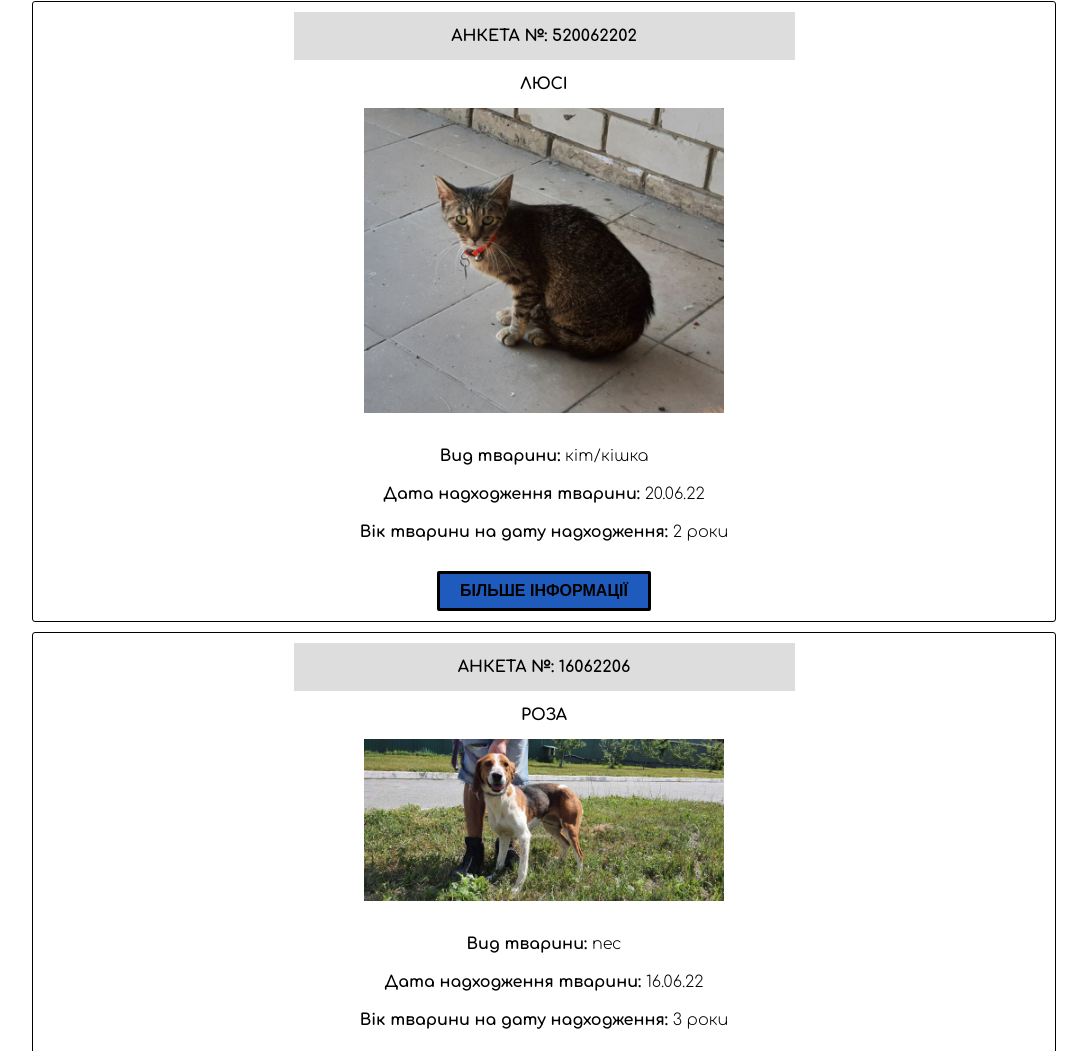
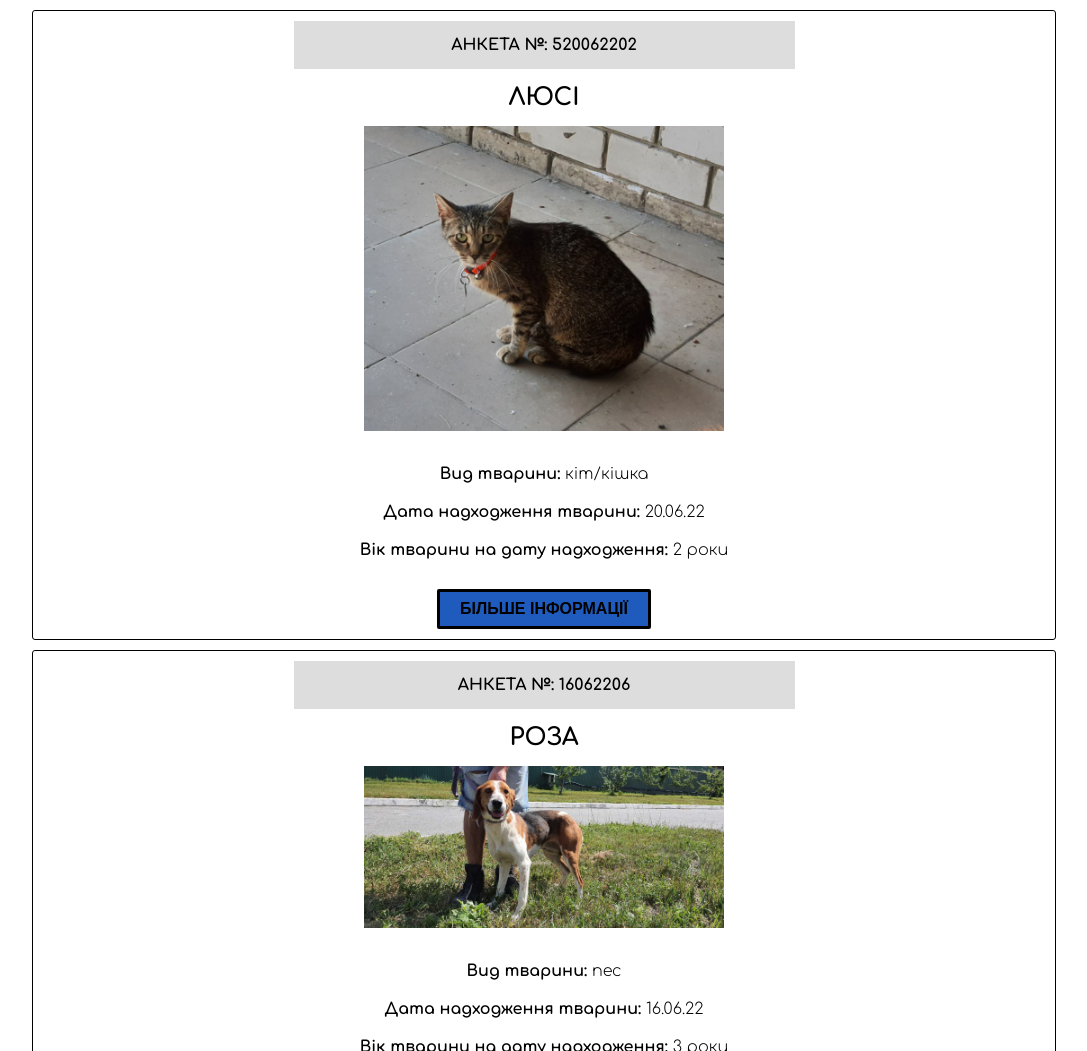
Before and after one commit to AleksKhryplyvets/animal_shelter, a plain HTML site: page index.html in a window 1280 px wide. Shown: the part 1284-2335 px from the top of the page, without its empty margins (96-1183 px from the left). Drawn offline with Linux system fonts and the light colour scheme.

Commit message:
added updates

```diff
--- a/index.html
+++ b/index.html
@@ -38,7 +38,6 @@
               height="315"
               src="https://www.youtube.com/embed/gIm6un0w0ls"
               title="YouTube video player"
-              frameborder="0"
               allow="accelerometer; autoplay; clipboard-write; encrypted-media; gyroscope; picture-in-picture"
               allowfullscreen
             ></iframe>
@@ -71,7 +70,7 @@
         <div class="container">
           <div class="card">
             <div class="card_3">Анкета №: 22022201</div>
-            <div class="card_name">НЕЛТОН</div>
+            <div class="card_name"> <h2>НЕЛТОН</h2></div>
             <div class="card_img">
               <img class="card_img" src="img/nelton.jpg" alt="dog" />
             </div>
@@ -85,11 +84,11 @@
 
           <div class="card">
             <div class="card_3">Анкета №: 520062202</div>
-            <div class="card_name">ЛЮСІ</div>
+            <div class="card_name"><h2>ЛЮСІ</h2></div>
             <div class="card_img">
               <img class="card_img" src="img/lusi.jpg" alt="cat" />
             </div>
-            <ul lass="list_card">
+            <ul class="list_card">
               <li><span>Вид тварини:</span> кіт/кішка</li>
               <li><span>Дата надходження тварини:</span> 20.06.22</li>
               <li><span>Вік тварини на дату надходження:</span> 2 роки</li>
@@ -99,11 +98,11 @@
 
           <div class="card">
             <div class="card_3">Анкета №: 16062206</div>
-            <div class="card_name">РОЗА</div>
+            <div class="card_name"><h2>РОЗА</h2></div>
             <div class="card_img">
               <img class="card_img" src="img/roza.jpg" alt="dog" />
             </div>
-            <ul lass="list_card">
+            <ul class="list_card">
               <li><span>Вид тварини:</span> пес</li>
               <li><span>Дата надходження тварини:</span> 16.06.22</li>
               <li><span>Вік тварини на дату надходження: </span>3 роки</li>
```
